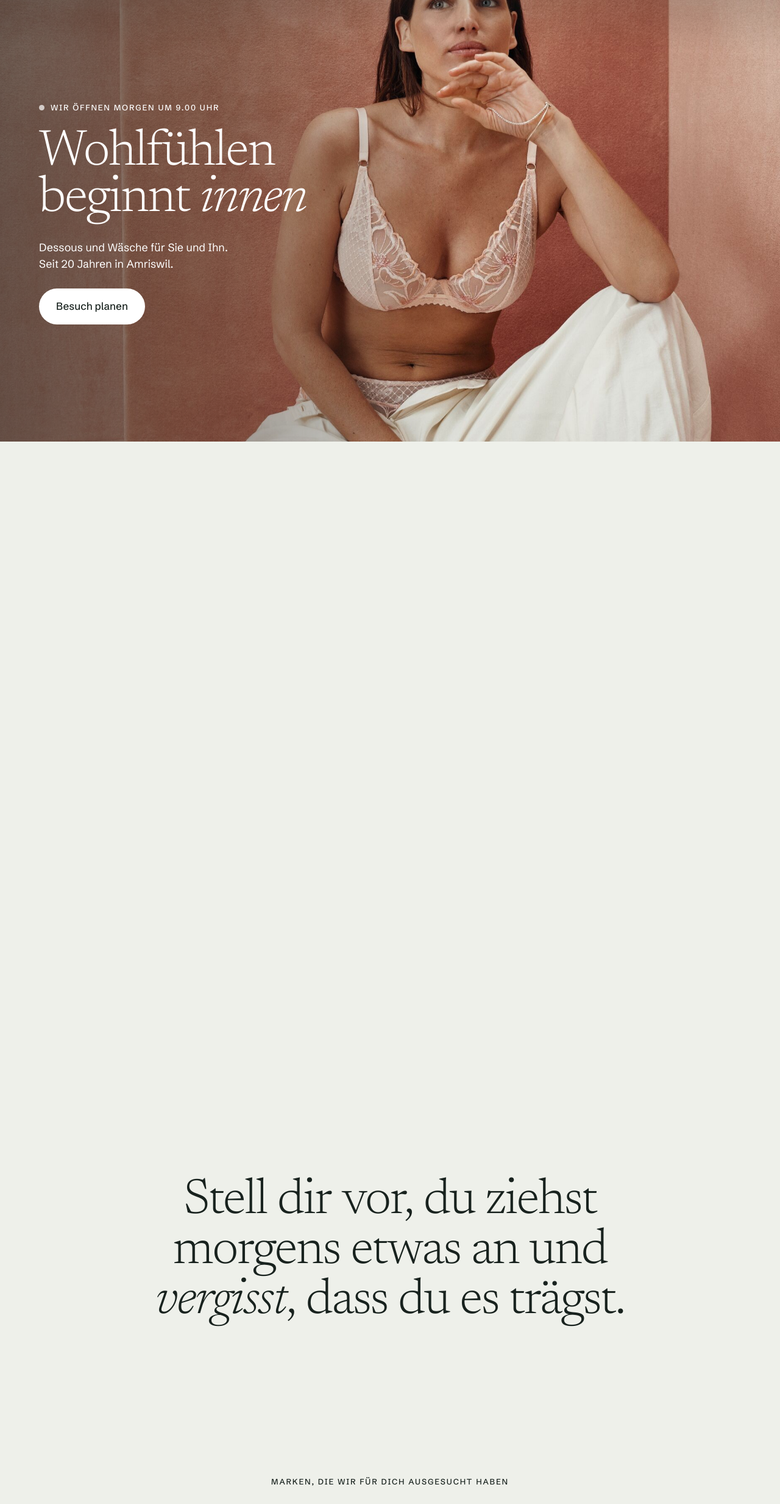
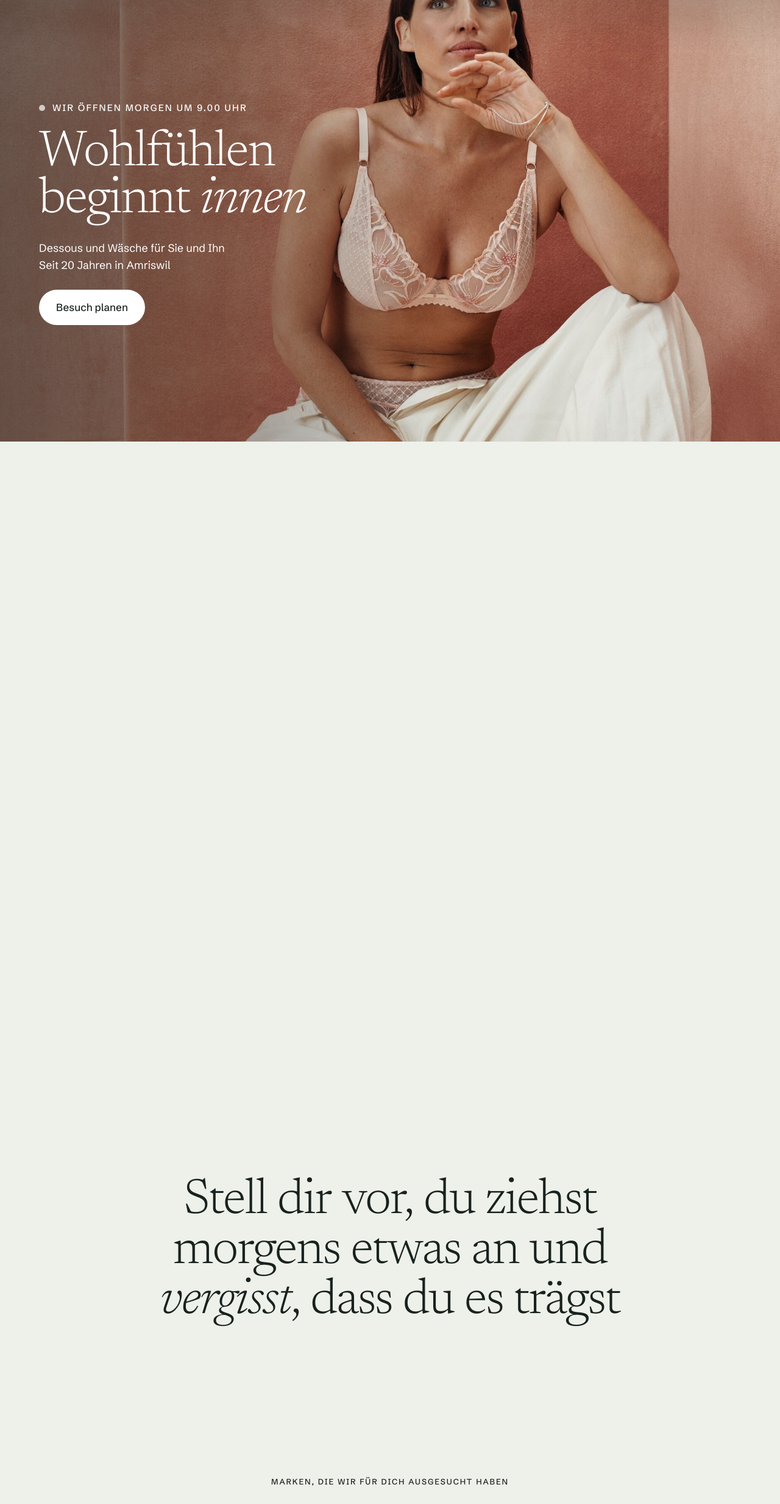
Before and after one commit to nbrivio/sieunder, an Astro site: page / in a window 1280 px wide. Shown: the part 76-2542 px from the top of the page at 61% size. Built offline with nearby package versions, Linux system fonts and the light colour scheme; Astro itself is replaced by a stand-in of ours.

Commit message:
Startseite: kein Punkt am Ende grosser Saetze, Oeffnungszeit etwas groesser

```diff
--- a/inhalt/start.json
+++ b/inhalt/start.json
@@ -4,10 +4,10 @@
   "freigegeben": true,
   "titel": "Wohlfühlen beginnt *innen*",
   "lead": "Dessous und Wäsche für Sie und Ihn. Seit 20 Jahren in Amriswil.",
-  "satz": "Stell dir vor, du ziehst morgens etwas an und *vergisst*, dass du es trägst.",
+  "satz": "Stell dir vor, du ziehst morgens etwas an und *vergisst*, dass du es trägst",
   "markenTitel": "Marken, die wir für dich ausgesucht haben",
-  "collage": "Das richtige Gefühl auf der Haut verändert, wie du *durch den Tag* gehst.",
-  "collageNacht": "Das richtige Gefühl auf der Haut verändert, wie du *in der Nacht* schläfst.",
+  "collage": "Das richtige Gefühl auf der Haut verändert, wie du *durch den Tag* gehst",
+  "collageNacht": "Das richtige Gefühl auf der Haut verändert, wie du *in der Nacht* schläfst",
   "laden": {
     "titel": "Komm *herein*",
     "text": "Bei uns darfst du anfassen, anprobieren und alles fragen. Auf dich warten feine Dessous, Wäsche für den Tag und die Nacht, Bademode und Homewear zum Einkuscheln, für sie und für ihn. Wir haben Zeit für dich und kennen jedes Stück im Laden. Und du gehst erst, wenn es sich richtig anfühlt."
@@ -20,7 +20,7 @@
   },
   "beratung": {
     "etikett": "Beratung",
-    "satz": "Passform spürt man. Wir nehmen uns Zeit, bis es *sitzt*."
+    "satz": "Passform spürt man. Wir nehmen uns Zeit, bis es *sitzt*"
   },
   "brust": {
     "etikett": "Einfühlsame Beratung für Brustprothesen",
--- a/src/pages/index.astro
+++ b/src/pages/index.astro
@@ -42,7 +42,8 @@ const nacht = zerlegt(start.collageNacht);
 if (tag.vor !== nacht.vor) throw new Error('Tag- und Nachtsatz der Collage müssen gleich beginnen (inhalt/start.json).');
 // Jeder Satz der Einleitung steht auf eigener Zeile. Zahl und folgendes Wort bleiben zusammen,
 // ebenso die letzten zwei Worte eines Satzes, damit nie ein Wort allein auf die Zeile rutscht.
-const leadSaetze = start.lead.split(/(?<=\.)\s+/).map((satz) => satz.replace(/(\d) /g, '$1\u00a0').replace(/ (\S+)$/, '\u00a0$1'));
+// Jede Zeile ist ein Satz; der Zeilenumbruch schliesst ihn, darum steht am Ende kein Punkt.
+const leadSaetze = start.lead.split(/(?<=\.)\s+/).map((satz) => satz.replace(/\.$/, '').replace(/(\d) /g, '$1\u00a0').replace(/ (\S+)$/, '\u00a0$1'));
 const halb = '(max-width: 860px) 64vw, 34vw';
 const drittel = '(max-width: 860px) 46vw, 27vw';
 ---
--- a/src/stile/seite.css
+++ b/src/stile/seite.css
@@ -88,11 +88,12 @@ h1 {
 .status {
   display: inline-flex;
   align-items: center;
-  gap: 10px;
+  gap: 12px;
+  font-size: 15px;
 }
 .status i {
-  width: 9px;
-  height: 9px;
+  width: 10px;
+  height: 10px;
   border-radius: 50%;
   background: rgb(255 255 255 / 0.7);
 }
```
